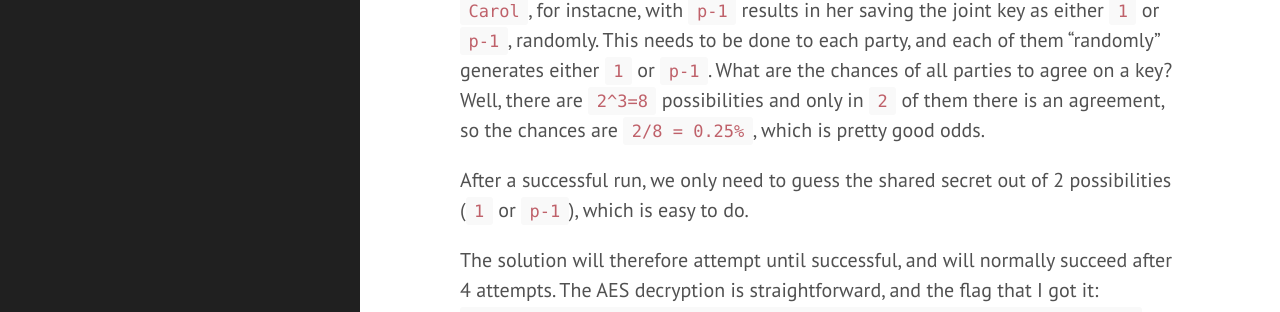
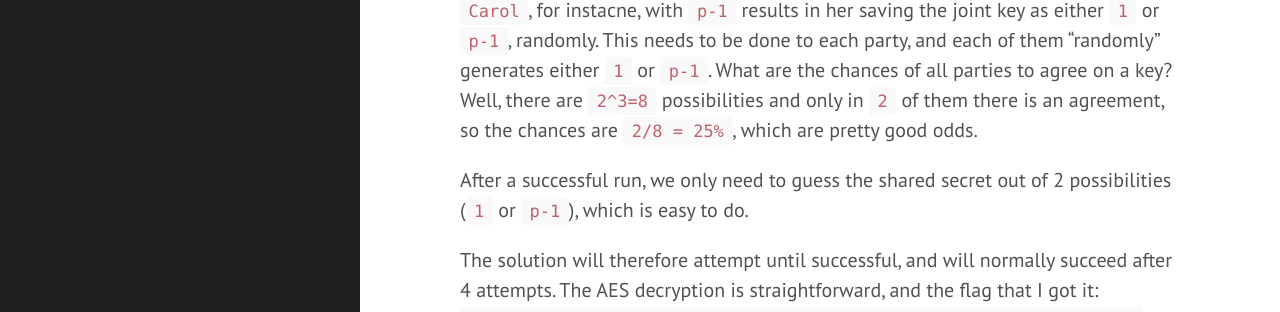
Before and after one commit to thegoonies/thegoonies.github.io, a Jekyll site: the page built from _posts/2021-03-21-securinetctf-2021-mitm.md, in a window 1280 px wide and 900 px high, scrolled down 1038 px. Shown: the part 143-455 px from the top of the window. Built offline with Jekyll 4.4.1, drawn with Linux system fonts in a browser that asks for light colours; nearby versions of some CDN libraries.

Commit message:
Update 2021-03-21-securinetctf-2021-mitm.md

```diff
--- a/_posts/2021-03-21-securinetctf-2021-mitm.md
+++ b/_posts/2021-03-21-securinetctf-2021-mitm.md
@@ -30,7 +30,7 @@ For example, if as an attacker I send to `Carol` some number `x` instead of `g^a
 
 Therefore, I have decided to supply `x = -1 = p-1 (mod p)`. Note that raising `-1` to any power results in either `1` or `-1` (which is again, `p-1`). So, supplying `Carol`, for instacne, with `p-1` results in her saving the joint key as either `1` or `p-1`, randomly.
 This needs to be done to each party, and each of them "randomly" generates either `1` or `p-1`.
-What are the chances of all parties to agree on a key? Well, there are `2^3=8` possibilities and only in `2` of them there is an agreement, so the chances are `2/8 = 0.25%`, which is pretty good odds.
+What are the chances of all parties to agree on a key? Well, there are `2^3=8` possibilities and only in `2` of them there is an agreement, so the chances are `2/8 = 25%`, which are pretty good odds.
 
 After a successful run, we only need to guess the shared secret out of 2 possibilities (`1` or `p-1`), which is easy to do.
 
```
